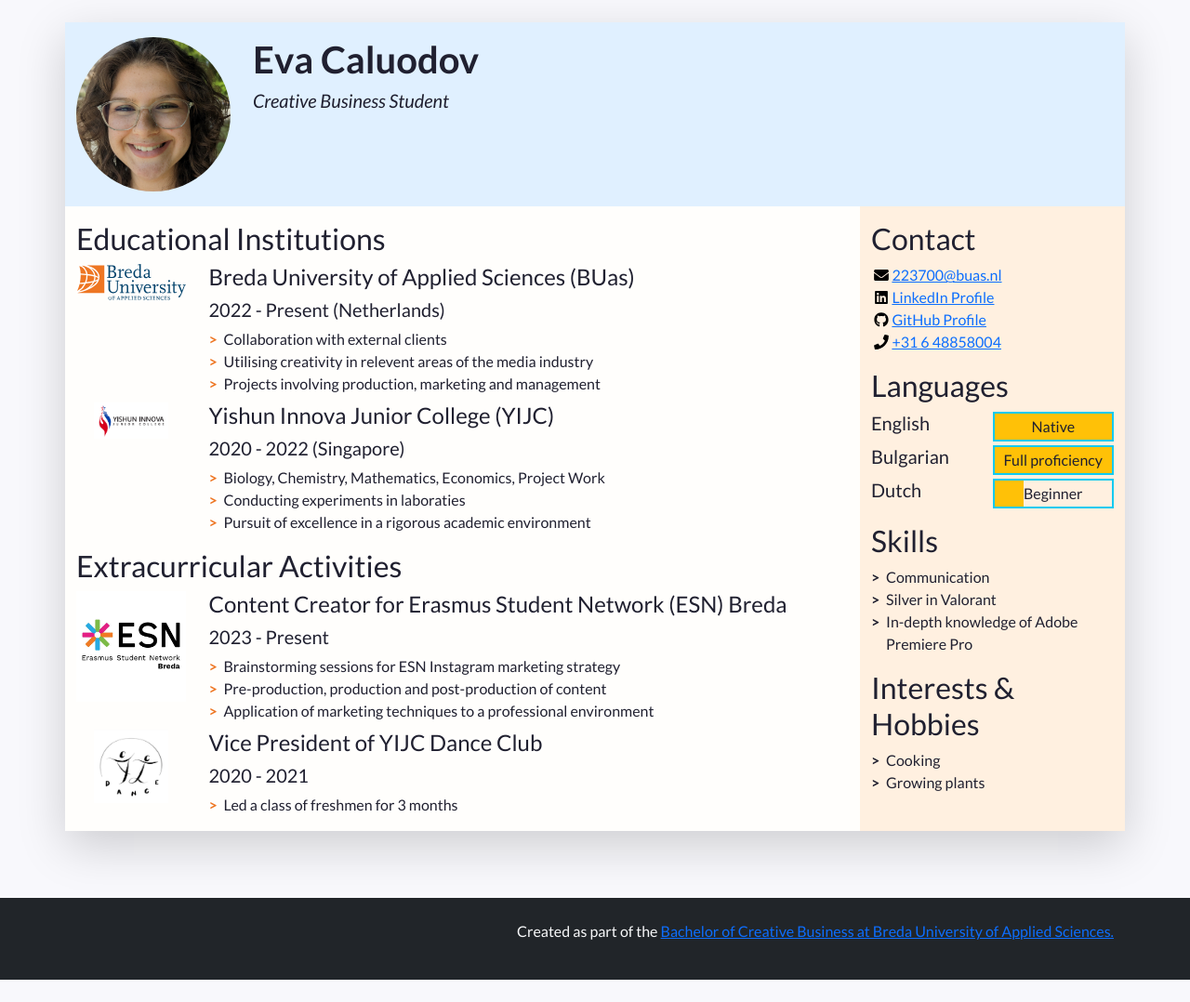
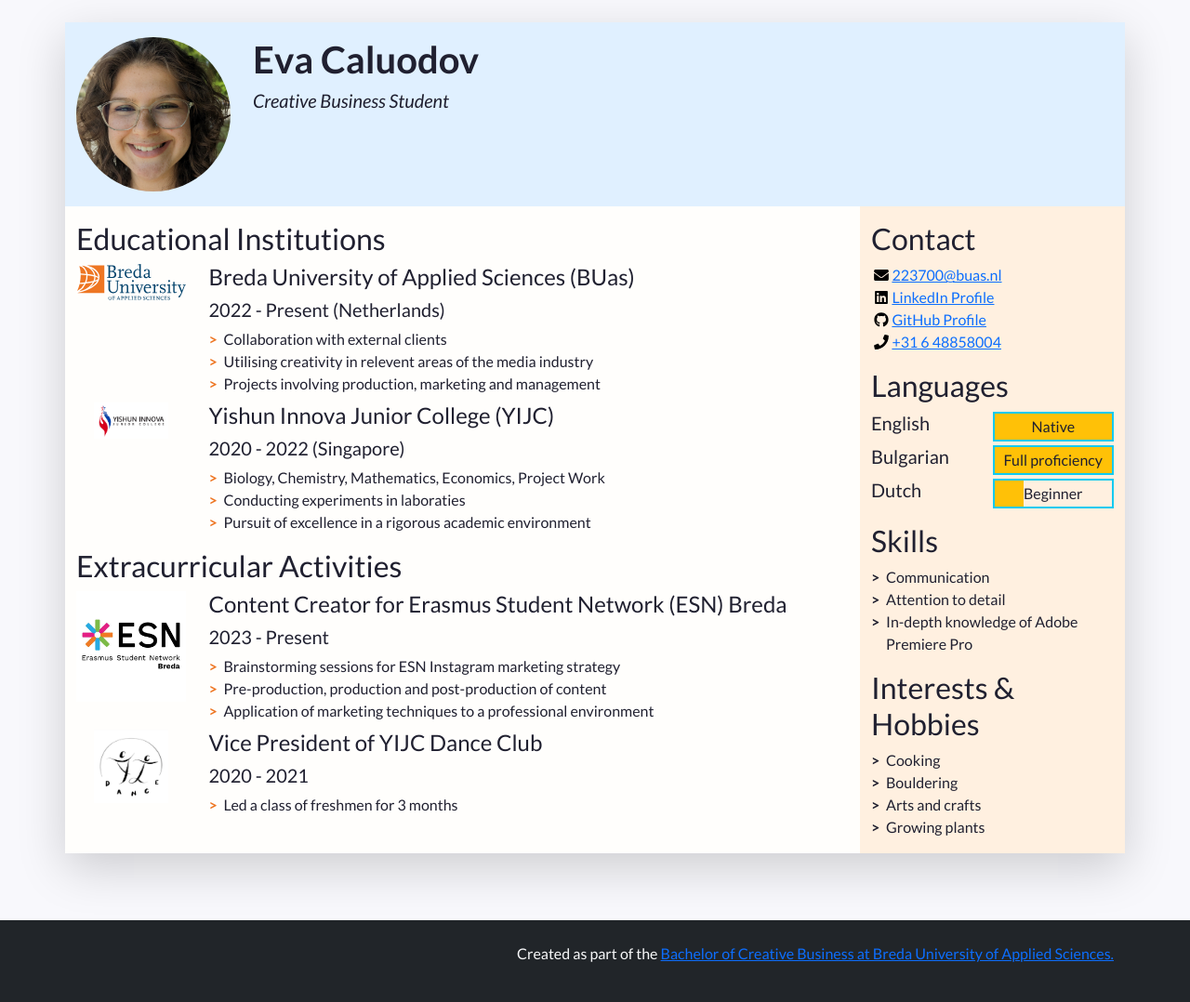
Before and after one commit to eva121416/PRJ4-2324-223700-CV, a plain HTML site: page index.html in a window 1280 px wide. Shown: the whole page at 93% size. Before the commit the page ends 1054 px from the top, so only its background shows below. Drawn offline with nearby package versions, Linux system fonts and the light colour scheme.

Commit message:
changed a skill

```diff
--- a/index.html
+++ b/index.html
@@ -241,7 +241,7 @@
             <h2>Skills</h2>
             <ul class="skill-list list-unstyled">
               <li class="skill-item">Communication</li>
-			  <li class="skill-item">Silver in Valorant</li>
+			  <li class="skill-item">Attention to detail</li>
 			  <li class="skill-item">In-depth knowledge of Adobe Premiere Pro</li>
             </ul>
           </section>
@@ -251,8 +251,10 @@
           <section class="my-3 aside-section">
             <h2>Interests &amp; Hobbies</h2>
             <ul class="skill-list list-unstyled">
-              <li class="skill-item">Cooking</li>
-              <li class="skill-item">Growing plants&nbsp;</li>
+				<li class="skill-item">Cooking</li>
+			    <li class="skill-item">Bouldering</li>
+			    <li class="skill-item">Arts and crafts</li>
+				<li class="skill-item">Growing plants</li>
             </ul>
           </section>
 
```
